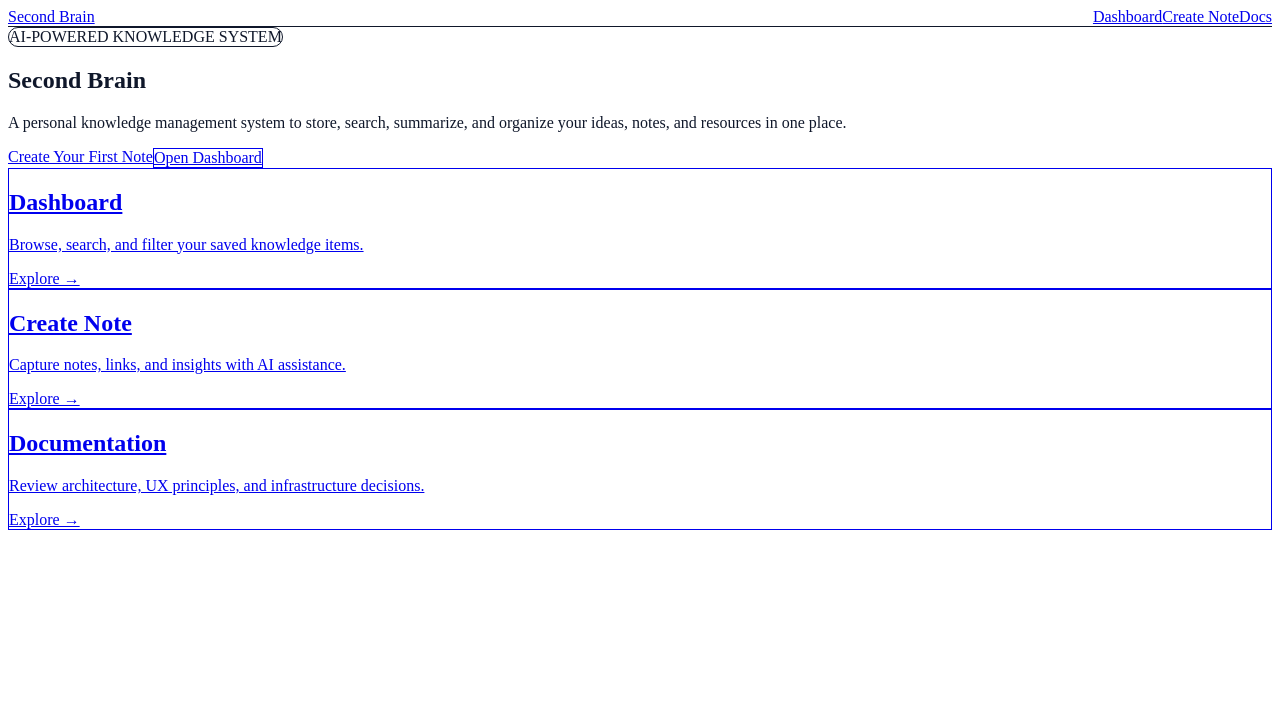
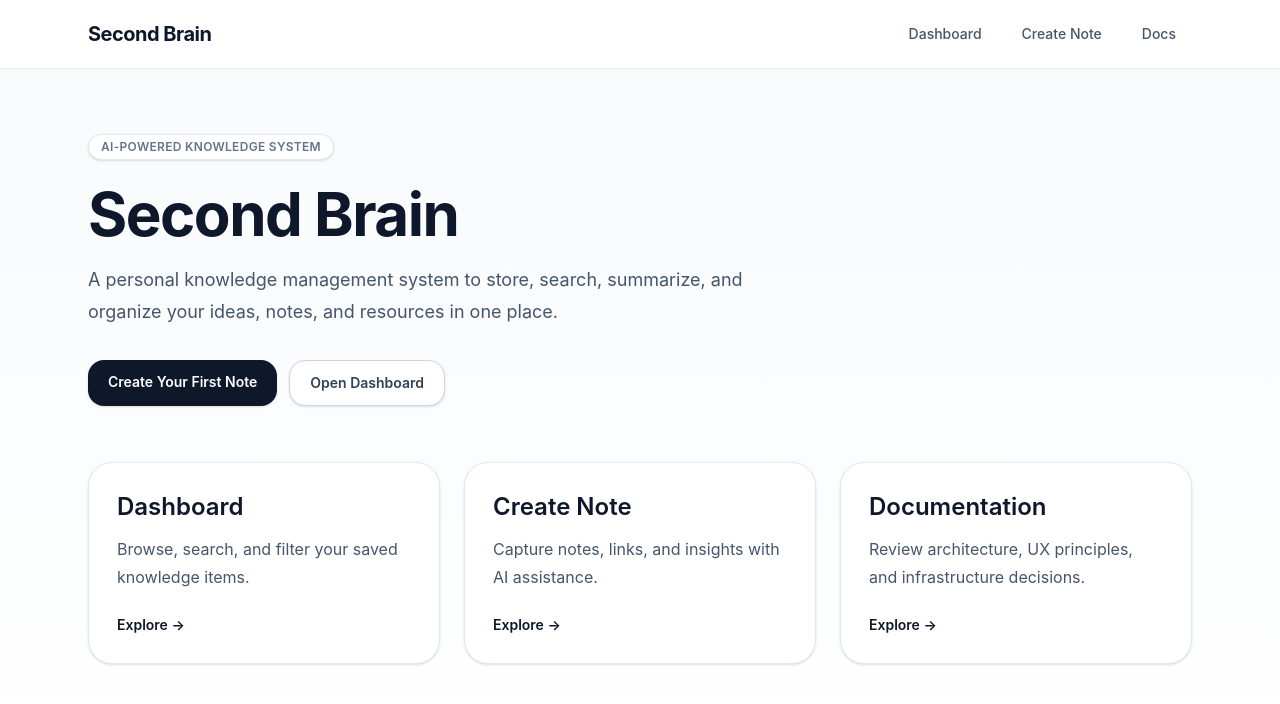
Before and after one commit to shashiskr14-creator/second-brain-ai, a Next.js app: page / in a window 1280 px wide. Shown: the top 704 px of the page. Built offline with nearby package versions, Linux system fonts and the light colour scheme.

Commit message:
Fix Tailwind PostCSS config

```diff
--- a/app/globals.css
+++ b/app/globals.css
@@ -1,6 +1,4 @@
-@tailwind base;
-@tailwind components;
-@tailwind utilities;
+@import "tailwindcss";
 
 html {
   scroll-behavior: smooth;
@@ -8,5 +6,5 @@ html {
 
 body {
   color: #0f172a;
-  background: #ffffff;
+  background: #f8fafc;
 }
--- a/postcss.config.js
+++ b/postcss.config.js
@@ -1,6 +1,6 @@
 module.exports = {
   plugins: {
-    tailwindcss: {},
+    "@tailwindcss/postcss": {},
     autoprefixer: {},
   },
 };
```
